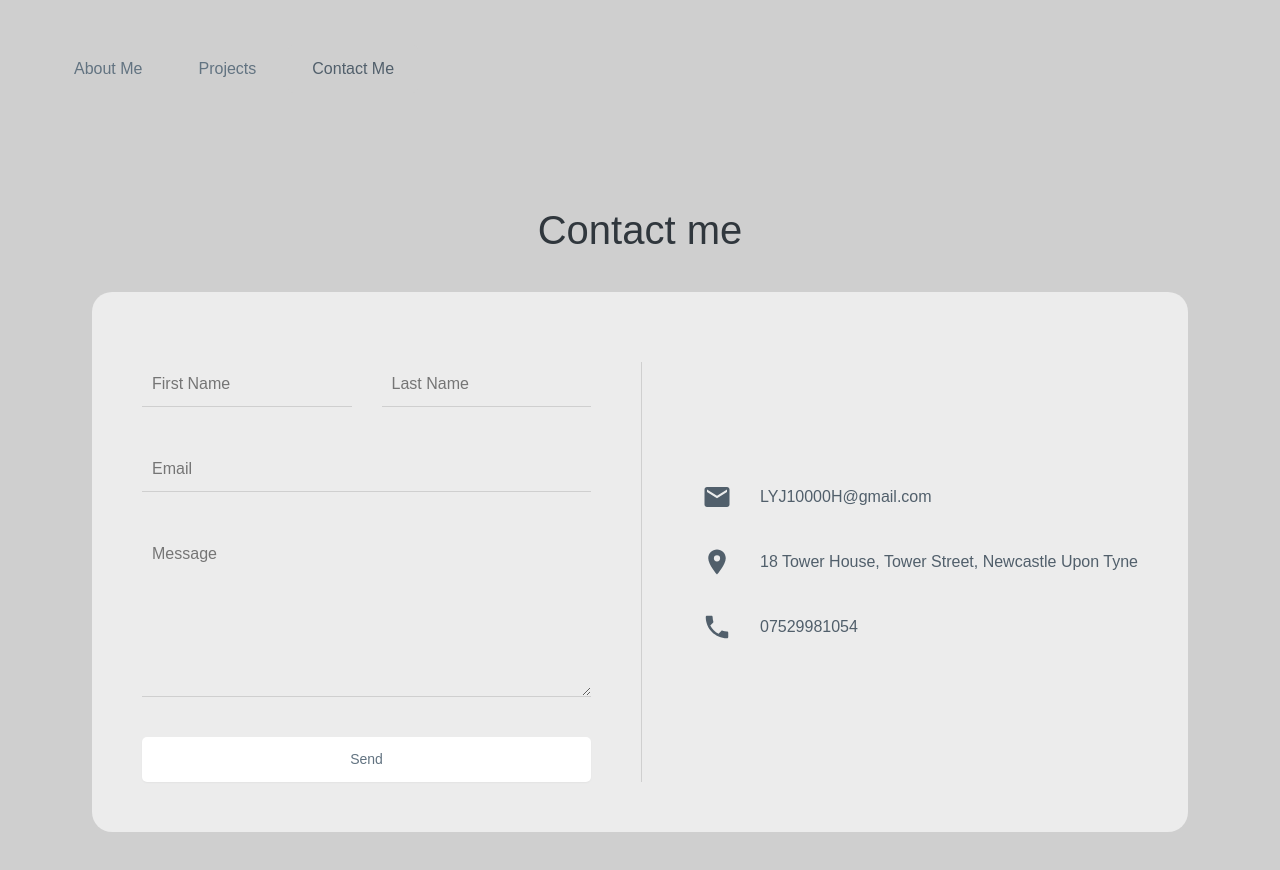
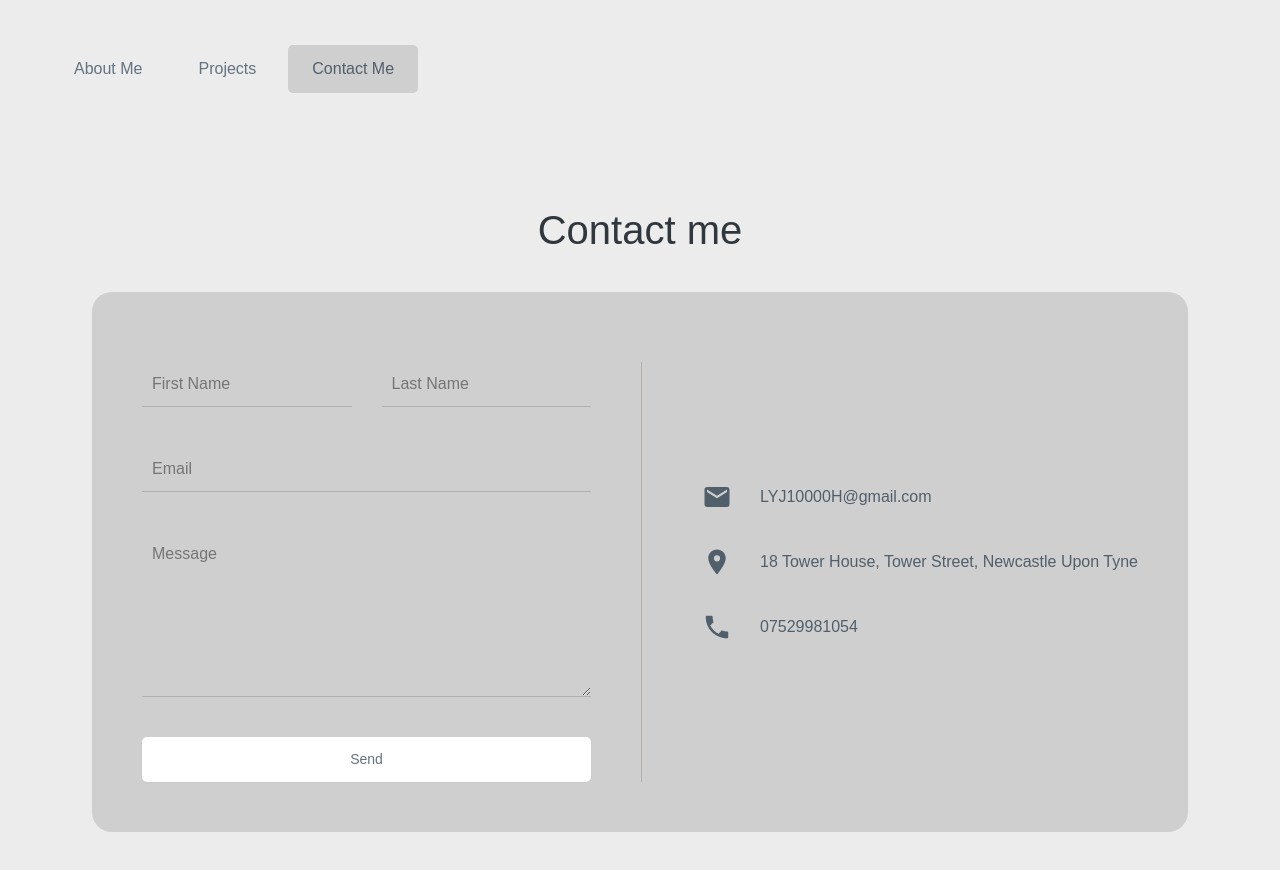
Before and after one commit to JellyYJ/portfolio, a React (Vite) app in the folder portfolio/: page /contactMe in a window 1280 px wide. Shown: the top 870 px of the page. Built offline with nearby package versions, Linux system fonts and the light colour scheme.

Commit message:
Update web background-color style

```diff
--- a/portfolio/src/pages/ContactMe.jsx
+++ b/portfolio/src/pages/ContactMe.jsx
@@ -11,7 +11,7 @@
   gap: 5rem;
   border-radius: 20px;
 
-  background-color: var(--color-brown-50);
+  background-color: var(--color-brown-100);
 
   @media (max-width: 1024px) {
     transition: all 0.3s;
--- a/portfolio/src/ui/AppLayout.jsx
+++ b/portfolio/src/ui/AppLayout.jsx
@@ -12,7 +12,7 @@
 
 const Main = styled.main`
   position: relative;
-  background-color: var(--color-brown-100);
+  background-color: var(--color-brown-50);
   padding: 5rem 6rem 8rem;
 `;
 
--- a/portfolio/src/ui/CollapseNav.jsx
+++ b/portfolio/src/ui/CollapseNav.jsx
@@ -17,7 +17,7 @@
 
 const ToggleButton = styled.button`
   border-radius: 0.8rem;
-  background-color: var(--color-brown-100);
+  background-color: var(--color-brown-50);
   color: var(--color-grey-800);
   font-size: 2.5rem;
   border: none;
--- a/portfolio/src/ui/ContactForm.jsx
+++ b/portfolio/src/ui/ContactForm.jsx
@@ -10,7 +10,7 @@
   max-width: 50rem;
   padding: 0 5rem 0 0;
   width: 100%;
-  border-right: 1px solid var(--color-brown-100);
+  border-right: 1px solid var(--color-brown-200);
   margin-top: 2rem;
 
   @media (max-width: 1024px) {
@@ -30,9 +30,9 @@
   width: 100%;
   padding: 1rem;
   border: transparent;
-  border-bottom: 1px solid var(--color-brown-100);
+  border-bottom: 1px solid var(--color-brown-200);
   box-sizing: border-box;
-  background-color: var(--color-brown-50);
+  background-color: var(--color-brown-100);
 
   &:focus {
     border-bottom-color: var(--color-brown-500);
@@ -43,10 +43,10 @@
   width: 100%;
   padding: 1rem;
   border: transparent;
-  border-bottom: 1px solid var(--color-brown-100);
+  border-bottom: 1px solid var(--color-brown-200);
   resize: vertical;
   box-sizing: border-box;
-  background-color: var(--color-brown-50);
+  background-color: var(--color-brown-100);
 
   &:focus {
     border-bottom-color: var(--color-brown-700);
--- a/portfolio/src/ui/Header.jsx
+++ b/portfolio/src/ui/Header.jsx
@@ -2,8 +2,8 @@
 import MainNav from "./MainNav";
 
 const StyledHeader = styled.header`
-  /* background-color: var(--color-brown-50); */
-  background-color: var(--color-brown-100);
+  background-color: var(--color-brown-50);
+  /* background-color: var(--color-brown-100); */
   /* padding: 3.2rem 2.4rem; */
   padding: 4.5rem 5rem;
 `;
@@ -11,7 +11,7 @@
 function Header() {
   return (
     <StyledHeader>
-      <MainNav></MainNav>
+      <MainNav />
     </StyledHeader>
   );
 }
--- a/portfolio/src/ui/ProjectMini.jsx
+++ b/portfolio/src/ui/ProjectMini.jsx
@@ -14,7 +14,7 @@
 `;
 
 const MiniProjectListItem = styled.div`
-  background-color: var(--color-brown-100);
+  background-color: var(--color-brown-50);
 `;
 
 const MiniProjectImage = styled.img`
--- a/portfolio/src/ui/ProjectsList.jsx
+++ b/portfolio/src/ui/ProjectsList.jsx
@@ -49,7 +49,7 @@
   display: flex;
   flex-direction: row;
   align-items: center;
-  background-color: var(--color-brown-100);
+  background-color: var(--color-brown-50);
 
   &:hover {
     ${ProjectImage} {
```
